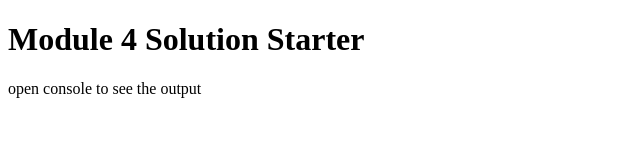
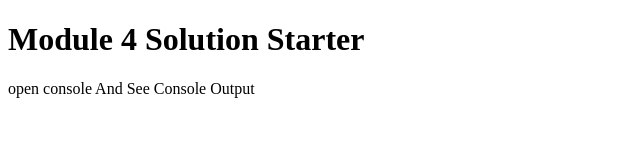
Before and after one commit to Farzad-Alizadeh/Coursera, a plain HTML site: page index.html in a window 1280 px wide. Shown: the full height of the page, 0-640 px from the left. Drawn offline with Linux system fonts and the light colour scheme.

Commit message:
Update index.html

```diff
--- a/index.html
+++ b/index.html
@@ -9,6 +9,6 @@
 </head>
 <body>
   <h1>Module 4 Solution Starter</h1>
-  <p>open console to see the output</p>
+  <p>open console And See Console Output</p>
 </body>
 </html>
```
